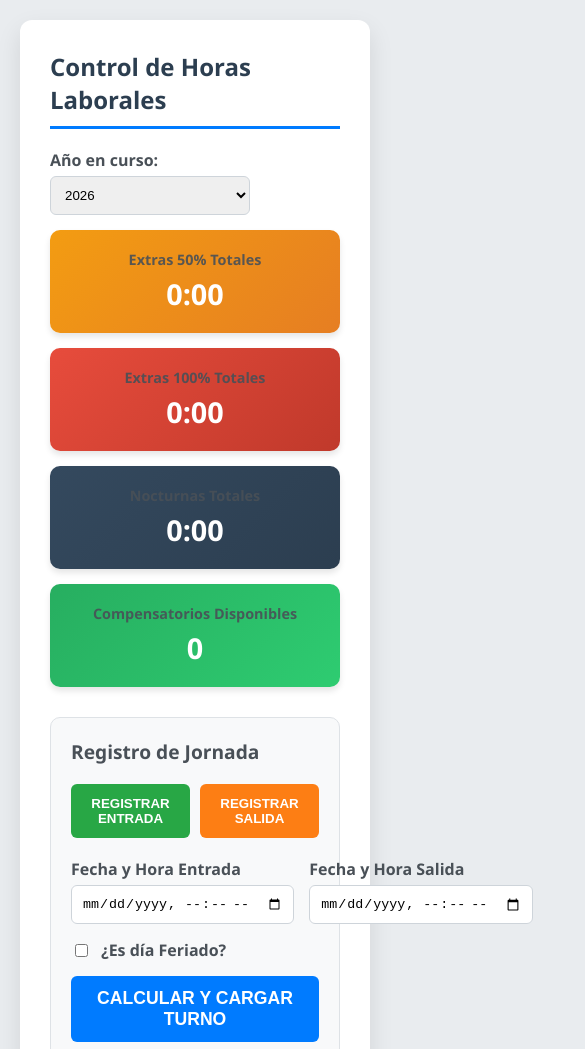
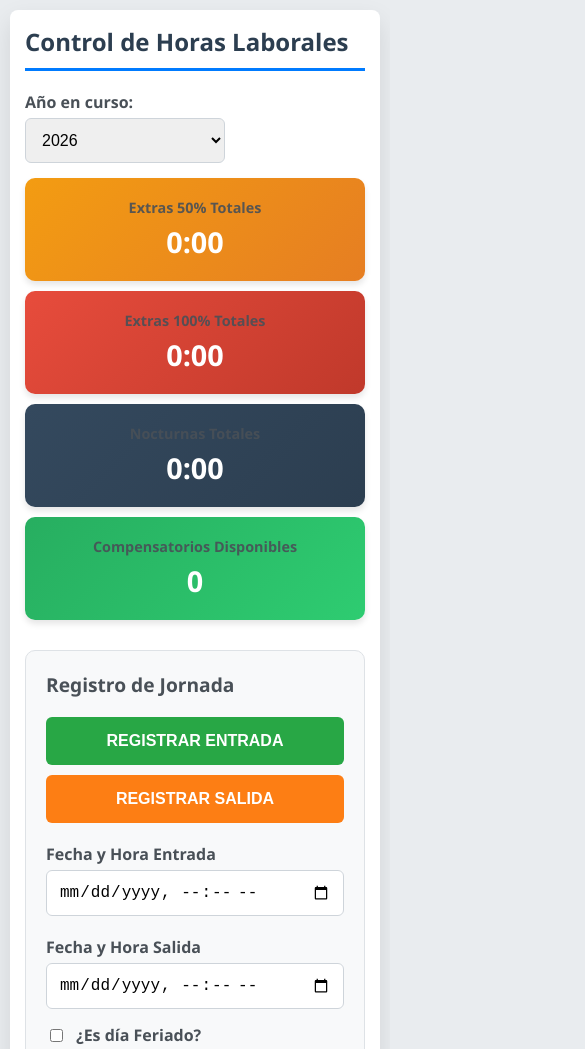
Before and after one commit to pmoralestelefe/HORAS-CANAL, a plain HTML site: page index.html in a window 390 px wide. Shown: the top 1049 px of the page, 585 px wide, since content can reach past the window. Drawn offline with Linux system fonts and the light colour scheme; no server answers.

Commit message:
Update index.html

```diff
--- a/index.html
+++ b/index.html
@@ -52,6 +52,28 @@
         /* Listas de historial Francos/Vacaciones */
         .lista-historial { list-style-type: none; padding: 0; margin-top: 10px; font-size: 0.9em; color: #555; }
         .lista-historial li { background: #fff; padding: 8px; margin-bottom: 5px; border-radius: 4px; border: 1px solid #ddd; display: flex; justify-content: space-between; }
+
+        /* --- AJUSTES RESPONSIVOS PARA MÓVILES Y TABLETS --- */
+        @media (max-width: 768px) {
+            body { padding: 10px; }
+            .container { padding: 15px; border-radius: 8px; }
+            .dashboard { grid-template-columns: 1fr 1fr; gap: 10px; }
+            .grid-inputs { grid-template-columns: 1fr; gap: 20px; }
+            .btn-group { flex-direction: column; }
+            .btn { padding: 15px; font-size: 1em; }
+            input, select { font-size: 16px !important; padding: 12px; }
+
+            /* Ajuste para que los inputs en línea no se aplasten en pantallas chicas */
+            .section div[style*="display: flex; gap: 10px;"]:not(.form-group) { flex-wrap: wrap; }
+            .section div[style*="display: flex; gap: 10px;"]:not(.form-group) > input { flex: 1 1 100%; }
+            .section div[style*="display: flex; gap: 10px;"]:not(.form-group) > button { flex: 1 1 100%; margin-top: 5px; }
+
+            /* Asegurar que la tabla sea fácil de leer y se pueda scrollear */
+            th, td { font-size: 0.85em; padding: 10px 8px; white-space: nowrap; }
+        }
+        @media (max-width: 480px) {
+            .dashboard { grid-template-columns: 1fr; }
+        }
     </style>
 </head>
 <body>
@@ -59,7 +81,7 @@
 <div class="container">
     <h2>Control de Horas Laborales</h2>
 
-    <div class="form-group" style="width: 200px;">
+    <div class="form-group" style="width: 200px; max-width: 100%;">
         <label>Año en curso:</label>
         <select id="select-year"></select>
     </div>
```
